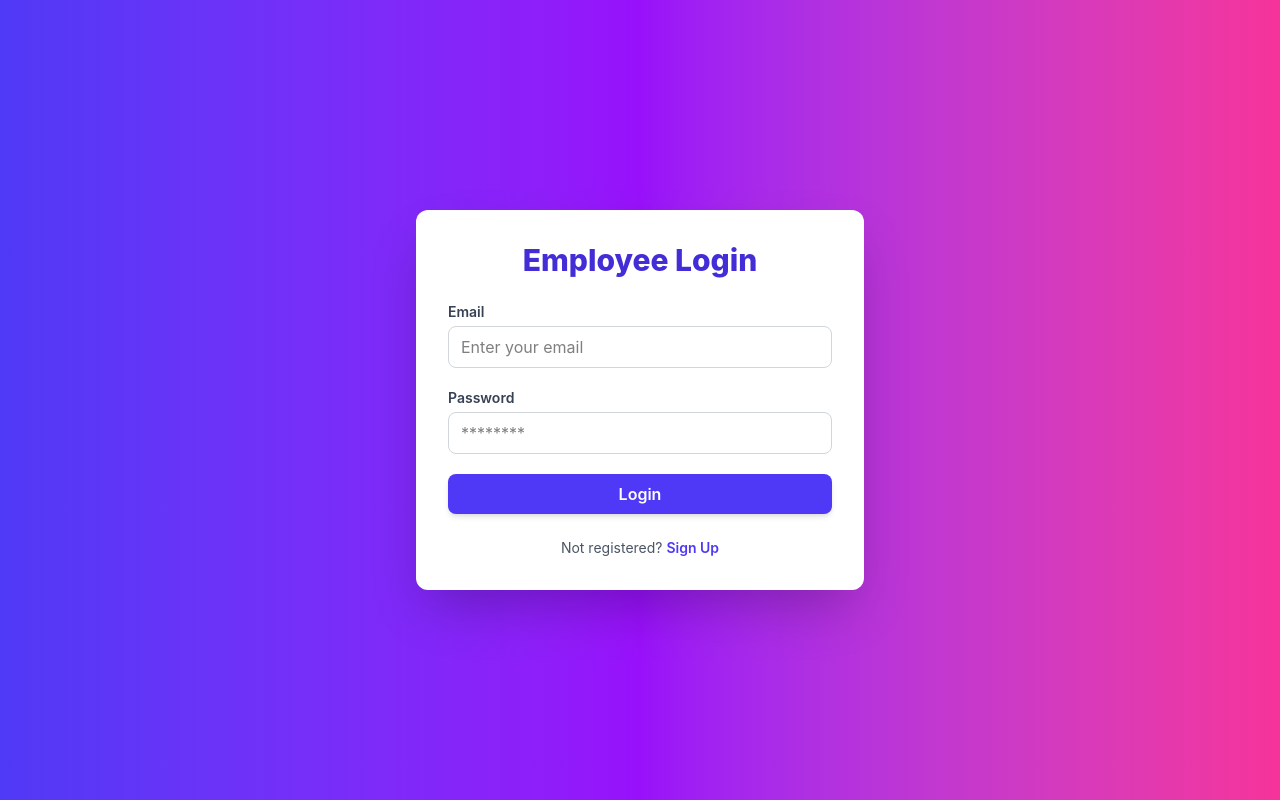
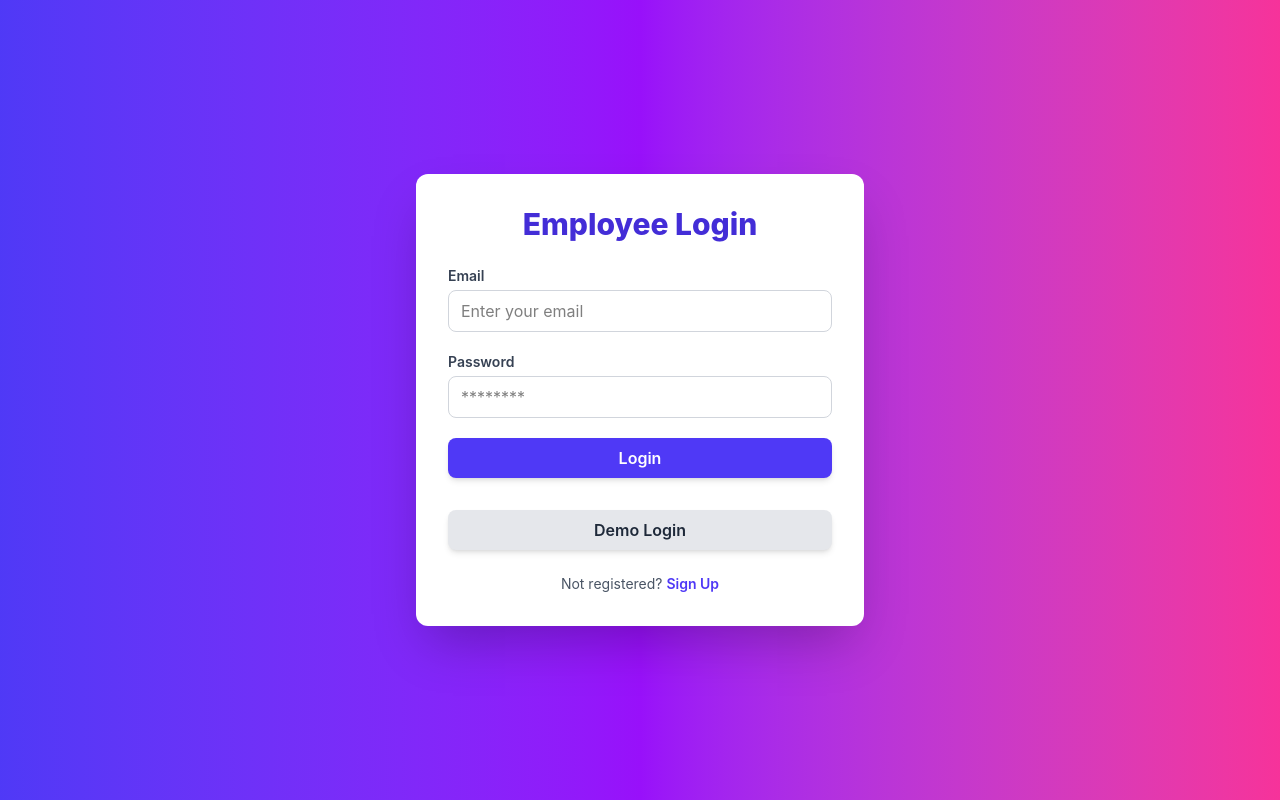
Before and after one commit to 29sahilsolanki/Mern-Stack-Employee-MS, a React app in the folder frontend/: page /login in a window 1280 px wide. Built offline with nearby package versions, Linux system fonts and the light colour scheme; the HTML template or start-up script is replaced by a standard one.

Commit message:
Demo login button added

```diff
--- a/frontend/src/Context/AdminContext.jsx
+++ b/frontend/src/Context/AdminContext.jsx
@@ -21,11 +21,13 @@ export const AdminProvider = ({ children }) => {
     setToken(localStorage.getItem("token") || "");
   }, []);
 
-  const employeeLogin = async () => {
+  const employeeLogin = async (credentials) => {
     try {
-      const url = "https://employee-ms-backend-2dci.onrender.com/ems/login-employee";
-      const res = await axios.post(url, input);
-      console.log(res?.data);
+      const loginData = credentials || input;
+      const url =
+        "https://employee-ms-backend-2dci.onrender.com/ems/login-employee";
+      const res = await axios.post(url, loginData);
+
       const { name, role, jwtToken } = res.data;
 
       localStorage.setItem("name", name);
@@ -40,7 +42,6 @@ export const AdminProvider = ({ children }) => {
 
       toast.success(res.data.message || "login successfully");
     } catch (error) {
-      //   console.log(error?.response?.data);
       toast.error(error?.response?.data?.message);
     }
   };
@@ -84,7 +85,8 @@ export const AdminProvider = ({ children }) => {
   const [attendance, setAttendance] = useState([]);
   const fetchAttendanceByDate = async () => {
     try {
-      const url = "https://employee-ms-backend-2dci.onrender.com/ems/attendanceby-date";
+      const url =
+        "https://employee-ms-backend-2dci.onrender.com/ems/attendanceby-date";
       const res = await axios.get(url, {
         params: { date },
         headers: { Authorization: token },
@@ -144,7 +146,8 @@ export const AdminProvider = ({ children }) => {
 
   const updateLeaves = async (id, status) => {
     try {
-      const url = "https://employee-ms-backend-2dci.onrender.com/ems/update-leaves";
+      const url =
+        "https://employee-ms-backend-2dci.onrender.com/ems/update-leaves";
       const res = await axios.put(
         url,
         { status },
@@ -181,7 +184,8 @@ export const AdminProvider = ({ children }) => {
   const [email, setEmail] = useState("");
   const appliedLeaveDetails = async (req, res) => {
     try {
-      const url = "https://employee-ms-backend-2dci.onrender.com/ems/applied-leave-details";
+      const url =
+        "https://employee-ms-backend-2dci.onrender.com/ems/applied-leave-details";
       const res = await axios.get(url, {
         params: { email },
         headers: { Authorization: token },
--- a/frontend/src/Pages/Login.jsx
+++ b/frontend/src/Pages/Login.jsx
@@ -7,6 +7,20 @@ export default function Login() {
   function handleSubmit(e) {
     e.preventDefault();
     employeeLogin();
+  }
+
+  // Demo login handler
+  function handleDemoLogin() {
+    const demoCredentials = {
+      email: "sahil@gmail.com",
+      password: "12345",
+    };
+
+    // Update input state
+    setInput(demoCredentials);
+
+    // Call employeeLogin with demo credentials directly
+    employeeLogin(demoCredentials);
   }
 
   return (
@@ -50,6 +64,14 @@ export default function Login() {
           >
             Login
           </button>
+          {/* Demo Login Button */}
+          <button
+            type="button"
+            onClick={handleDemoLogin}
+            className="w-full bg-gray-200 text-gray-800 font-semibold py-2 rounded-lg shadow-md hover:bg-gray-300 transition-transform transform hover:scale-105 mt-3"
+          >
+            Demo Login
+          </button>
         </form>
 
         <p className="text-center mt-6 text-sm text-gray-600">
```
